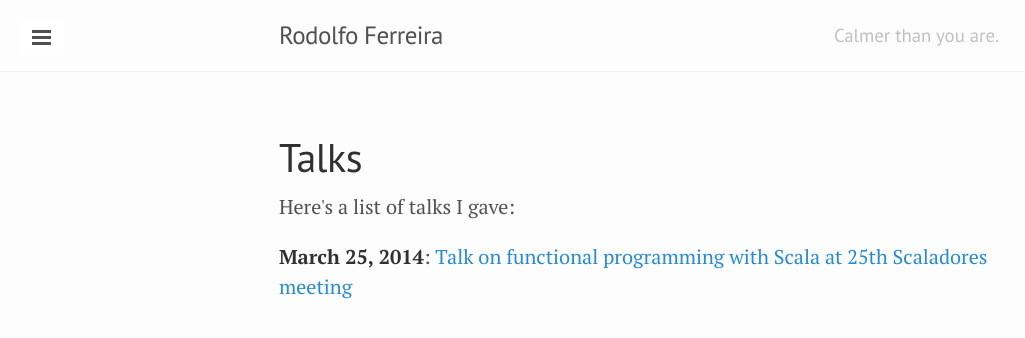
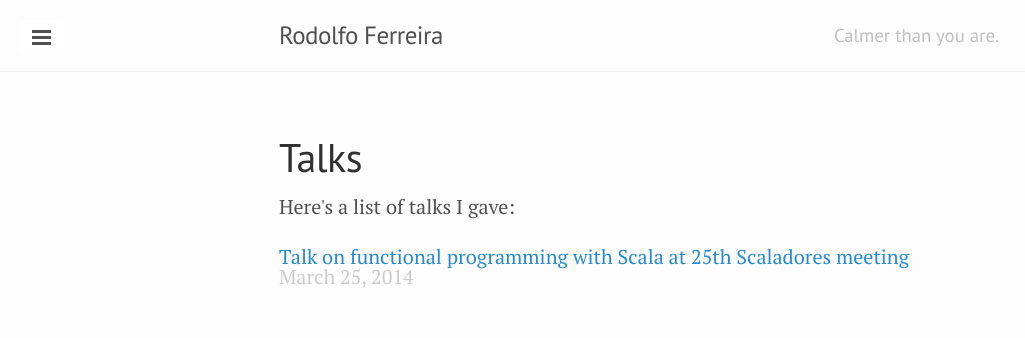
Before and after one commit to rodolfo42/rodolfo42.github.io, a Jekyll site: the page built from talks.html, in a window 1280 px wide. Shown: the top 338 px of the page, without its empty margins (1-1026 px from the left). Built offline with Jekyll 4.4.1, drawn with Linux system fonts in a browser that asks for light colours.

Commit message:
Updated talks.html

```diff
--- a/talks.html
+++ b/talks.html
@@ -12,8 +12,8 @@ published: true
     	{% if node.layout != null %}
 			{% if node.layout == "talk" %}
         	<p>
-        		<strong class="talk-date">{{ node.date | date: '%B %d, %Y' }}</strong>:
-				<a class="talk-link" href="{{ node.url }}">{{ node.title }}</a>
+        		<a class="talk-link" href="{{ node.url }}">{{ node.title }}</a>
+            	<span class="post-date">{{ node.date | date: '%B %d, %Y' }}</span>
         	</p>
         	{% endif %}
 		{% endif %}
```
